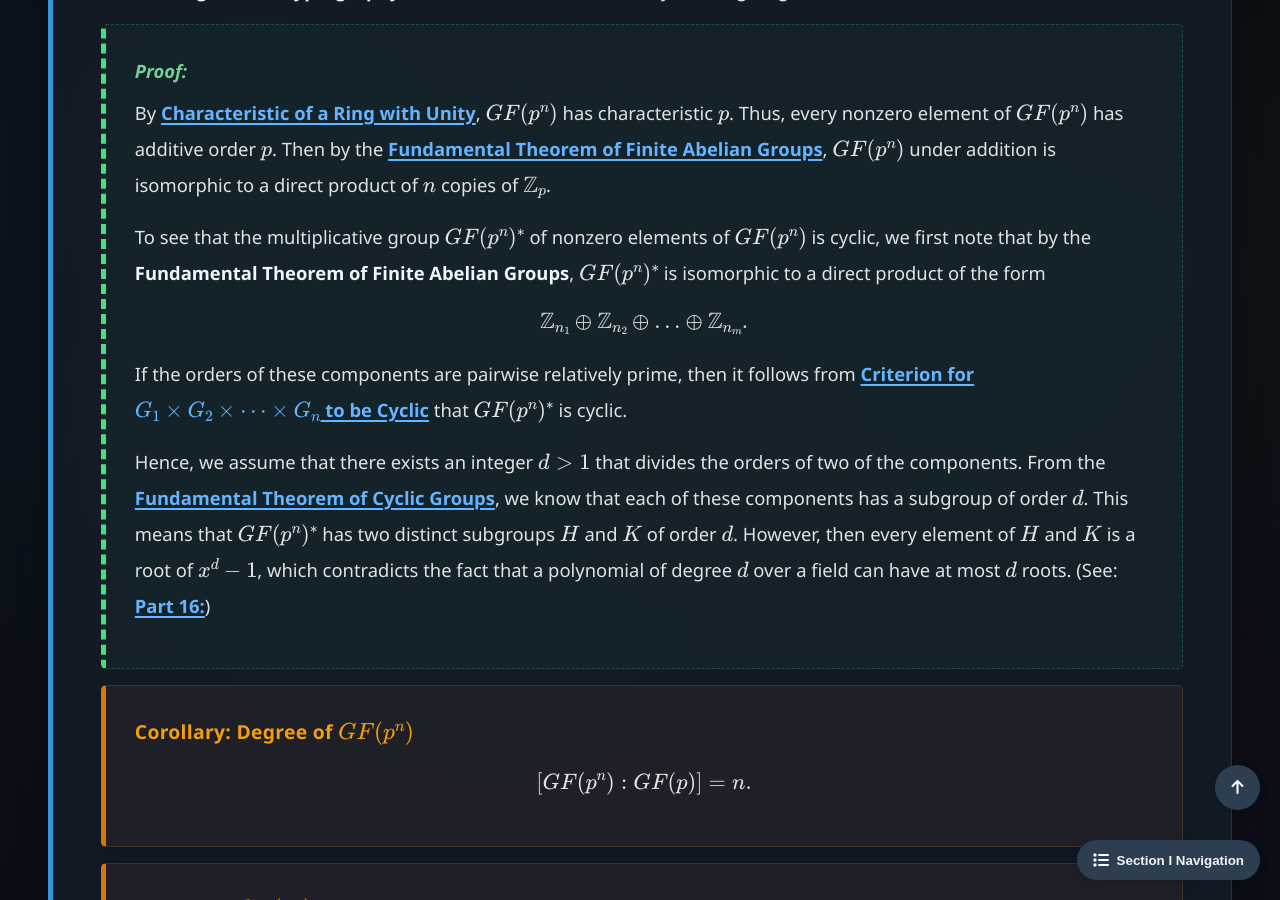
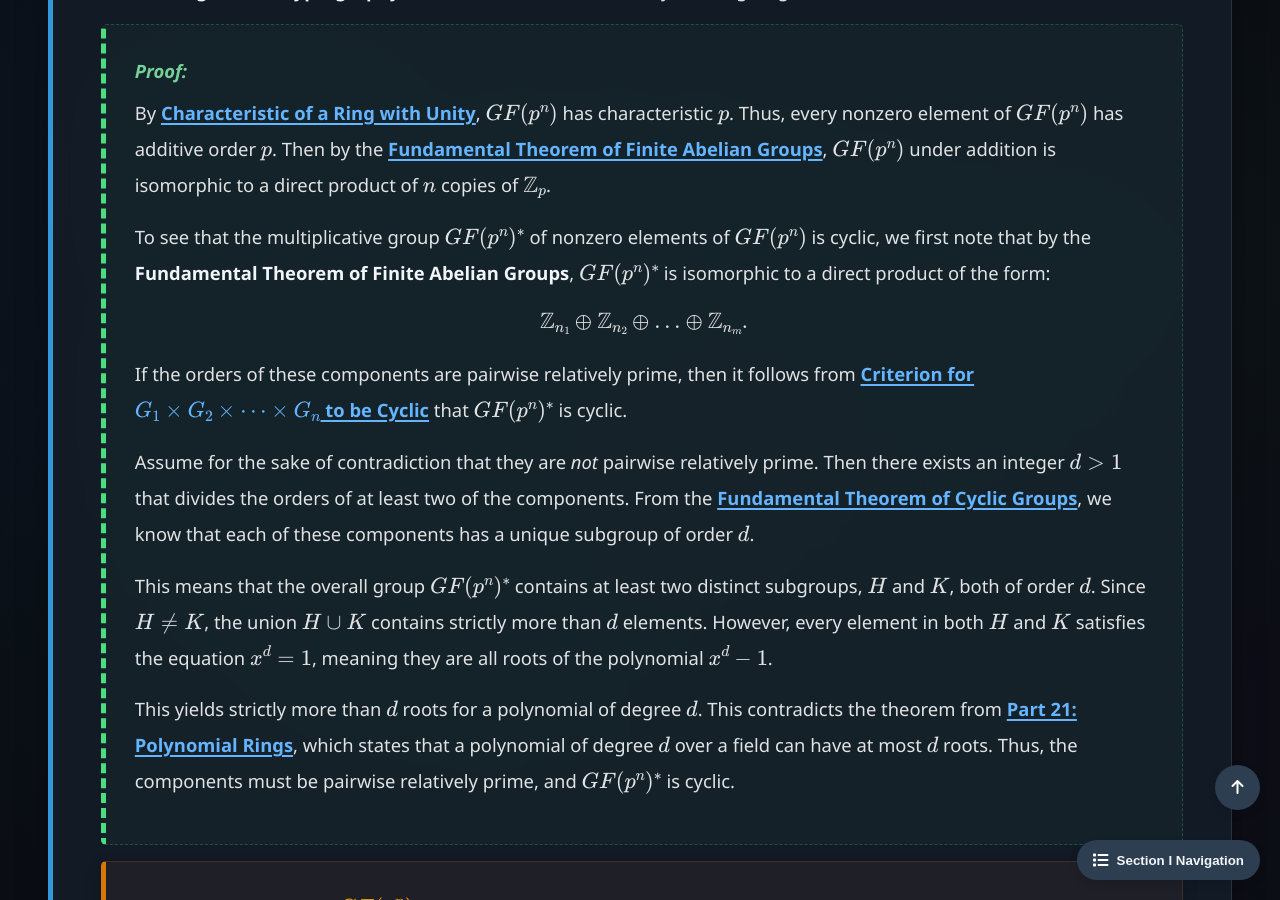
Before and after one commit to Yusukey01/yusukey01.github.io, a Jekyll site: the page built from Mathematics/Linear_algebra/finite_fields.html, in a window 1280 px wide and 900 px high, scrolled down 2810 px. Built offline with Jekyll 4.4.1, drawn with Linux system fonts in a browser that asks for light colours.

Commit message:
fixed proof

```diff
--- a/Mathematics/Linear_algebra/finite_fields.html
+++ b/Mathematics/Linear_algebra/finite_fields.html
@@ -114,6 +114,7 @@ noindex: true
 
                 <div class="proof">
                     <span class="proof-title">Proof:</span>
+
                     <p>
                         By <a href="intro_rings.html#characteristic"><strong>Characteristic of a Ring with Unity</strong></a>, \(GF(p^n)\) has characteristic \(p\).
                         Thus, every nonzero element of \(GF(p^n)\) has additive order \(p\).
@@ -123,7 +124,7 @@ noindex: true
 
                     <p>
                         To see that the multiplicative group \(GF(p^n)^*\) of nonzero elements of \(GF(p^n)\) is cyclic, we first note that
-                        by the <strong>Fundamental Theorem of Finite Abelian Groups</strong>, \(GF(p^n)^*\) is isomorphic to a direct product of the form
+                        by the <strong>Fundamental Theorem of Finite Abelian Groups</strong>, \(GF(p^n)^*\) is isomorphic to a direct product of the form:
                         \[
                         \mathbb{Z}_{n_1} \oplus \mathbb{Z}_{n_2} \oplus \ldots \oplus \mathbb{Z}_{n_m}.
                         \]
@@ -133,11 +134,22 @@ noindex: true
                     </p>
 
                     <p>
-                        Hence, we assume that there exists an integer \(d > 1\) that divides the orders of two of the components. From the
+                        Assume for the sake of contradiction that they are <em>not</em> pairwise relatively prime. Then there exists an integer \(d > 1\) that
+                        divides the orders of at least two of the components. From the
                         <a href="cyclic_groups.html#cyclic_sub"><strong>Fundamental Theorem of Cyclic Groups</strong></a>, we know that each of these
-                        components has a subgroup of order \(d\). This means that \(GF(p^n)^*\) has two distinct subgroups \(H\) and \(K\) of
-                        order \(d\). However, then every element of \(H\) and \(K\) is a root of \(x^d - 1\), which contradicts the fact that
-                        a polynomial of degree \(d\) over a field can have at most \(d\) roots. (See: <a href="polynomial_rings.html#division"><strong>Part 16:</strong></a>)
+                        components has a unique subgroup of order \(d\).
+                    </p>
+
+                    <p>
+                        This means that the overall group \(GF(p^n)^*\) contains at least two distinct subgroups, \(H\) and \(K\), both of order \(d\).
+                        Since \(H \neq K\), the union \(H \cup K\) contains strictly more than \(d\) elements. However, every element in both \(H\) and \(K\)
+                        satisfies the equation \(x^d = 1\), meaning they are all roots of the polynomial \(x^d - 1\).
+                    </p>
+
+                    <p>
+                        This yields strictly more than \(d\) roots for a polynomial of degree \(d\). This contradicts the theorem from
+                        <a href="polynomial_rings.html#division"><strong>Part 21: Polynomial Rings</strong></a>, which states that a polynomial of
+                        degree \(d\) over a field can have at most \(d\) roots. Thus, the components must be pairwise relatively prime, and \(GF(p^n)^*\) is cyclic.
                     </p>
                 </div>
 
```
